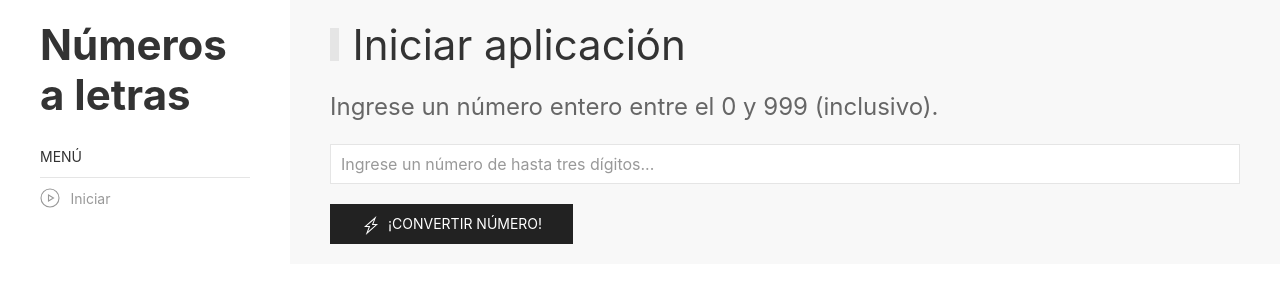
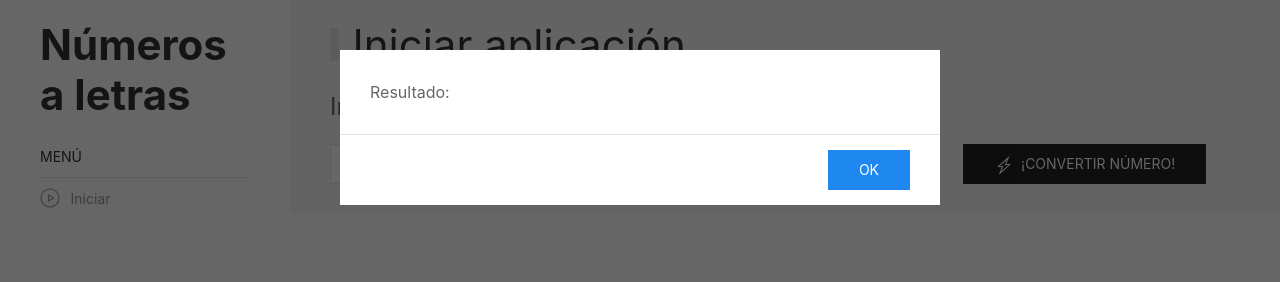
Before and after one commit to AlessandroMx/nums-2-words, a plain HTML site: page index.html in a window 1280 px wide. Both pictures are taken after a click on the button "¡CONVERTIR NÚMERO!". Drawn offline with nearby package versions, Linux system fonts and the light colour scheme.

Commit message:
Final release

```diff
--- a/index.html
+++ b/index.html
@@ -11,6 +11,54 @@
         crossorigin="anonymous"></script>
     <script src="https://cdnjs.cloudflare.com/ajax/libs/uikit/3.0.0-beta.40/js/uikit.min.js"></script>
     <script src="https://cdnjs.cloudflare.com/ajax/libs/uikit/3.0.0-beta.40/js/uikit-icons.min.js"></script>
+    <script>
+
+        let conv2num = function (num) {
+
+            let SPECIAL_VALUES = {
+                0: "cero", 1: "uno", 2: "dos", 3: "tres", 4: "cuatro",
+                5: "cinco", 6: "seis", 7: "siete", 8: "ocho", 9: "nueve",
+                10: "diez", 11: "once", 12: "doce", 13: "trece", 14: "catorce",
+                15: "quince", 16: "dieciseis", 17: "diecisiete", 18: "dieciocho",
+                19: "diecinueve", 20: "veinte", 21: "veintiuno", 22: "veintidos",
+                23: "veintitres", 24: "veinticuatro", 25: "veinticinco", 26: "veintiseis",
+                27: "veintisiete", 28: "veintiocho", 29: "veintinueve" };
+
+            let TENS = {
+                2: "veinte", 3: "treinta", 4: "cuarenta", 5: "cincuenta",
+                6: "sesenta", 7: "setenta", 8: "ochenta", 9: "noventa"
+            };
+
+            let HUNDRED = {
+                1: "ciento", 2: "doscientos", 3: "trescientos", 4: "cuatrocientos",
+                5: "quinientos", 6: "seiscientos", 7: "setecientos", 8: "ochocientos",
+                9: "novecientos"
+            };
+
+            let text = "";
+            let numDivHundred = Math.floor(num / 100);
+            let numRemHundred = num % 100;
+            let numDivTens = Math.floor(numRemHundred / 10);
+            let numRemTens = Math.floor(numRemHundred % 10);
+            if (numDivHundred >= 1) {
+                text = (numDivHundred == 1 && numRemHundred == 0) ? 'cien ' : HUNDRED[numDivHundred] + " ";
+            }
+            if (numRemHundred < 30) {
+                text = text + SPECIAL_VALUES[numRemHundred] + " ";
+            }
+            if (numRemHundred >= 30) {
+                text = text + TENS[numDivTens] + " y " + SPECIAL_VALUES[numRemTens] + " ";
+            }
+            return text;
+        };
+
+        $(document).ready(() => {
+            $('#button-conv').click(() => {
+                let num = $('#input-num').val();
+                UIkit.modal.alert('Resultado: ' + conv2num(parseInt(num)));
+            });
+        });
+    </script>
 </head>
 
 <body>
@@ -37,16 +85,17 @@
                         <div class="uk-container">
                             <form class="uk-form-horizontal">
                                 <legend class="uk-legend">Ingrese un número entero entre el 0 y 999 (inclusivo).</legend>
-                                <div class="uk-margin">
-                                    <input class="uk-input" type="number" placeholder="Ingrese un número de hasta tres dígitos...">
+                                <div class="uk-grid uk-margin">
+                                    <div class="uk-width-2-3">
+                                        <input id="input-num" class="uk-input" type="number" placeholder="Ingrese un número de hasta tres dígitos...">
+                                    </div>
+                                    <div class="uk-width-1-3">
+                                        <button class="uk-button uk-button-secondary" type="button" id="button-conv">
+                                            <span uk-icon="bolt"></span>&ensp;¡Convertir número!
+                                        </button>
+                                    </div>
                                 </div>
-                                <button class="uk-button uk-button-secondary" type="button" id="button-conv">
-                                    <span uk-icon="bolt"></span>&ensp;¡Convertir número!
-                                </button>
                             </form>
-                        </div>
-                        <div class="uk-container uk-margin-top" id="canvas-container">
-                            <!-- <canvas id="canvas" width="640" height="420"></canvas> -->
                         </div>
                     </div>
                 </div>
```
